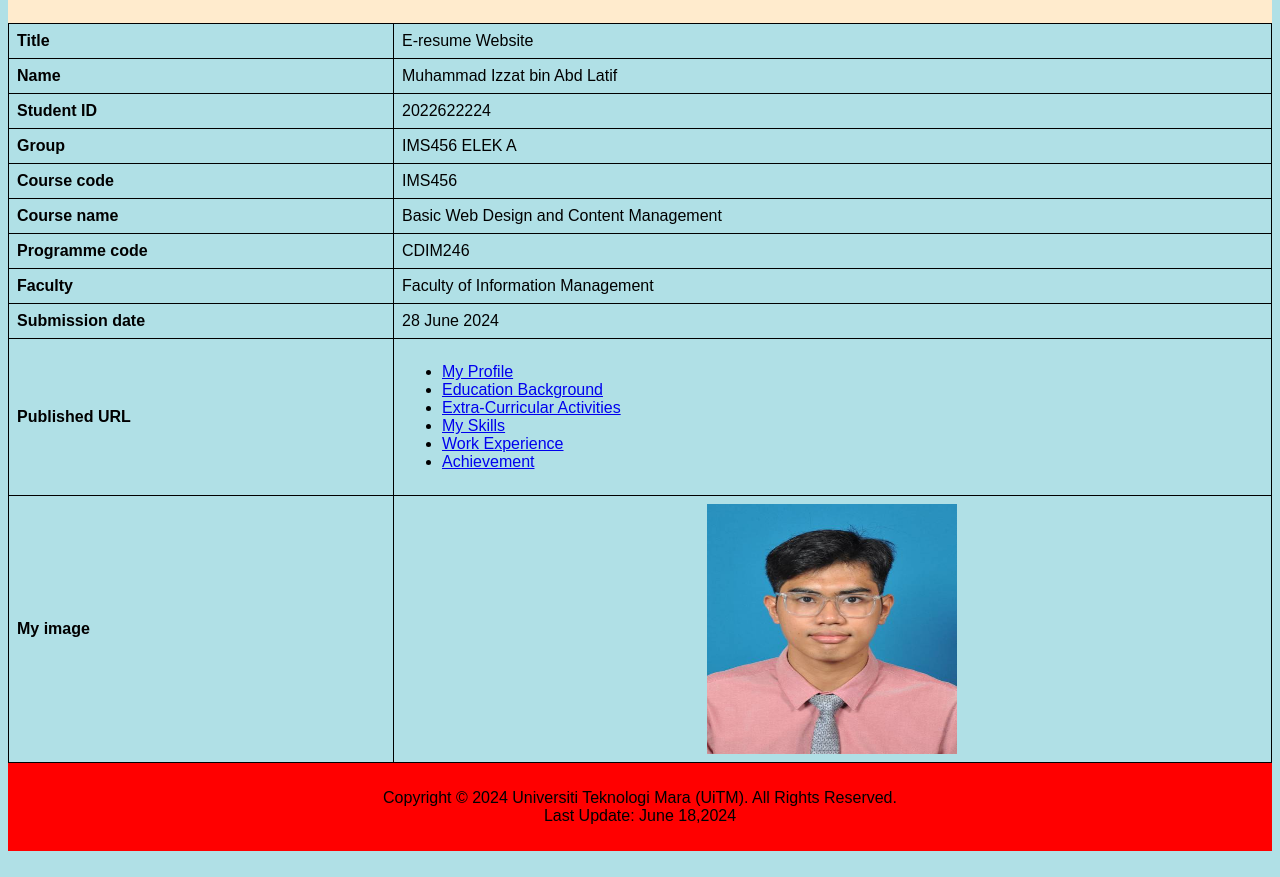
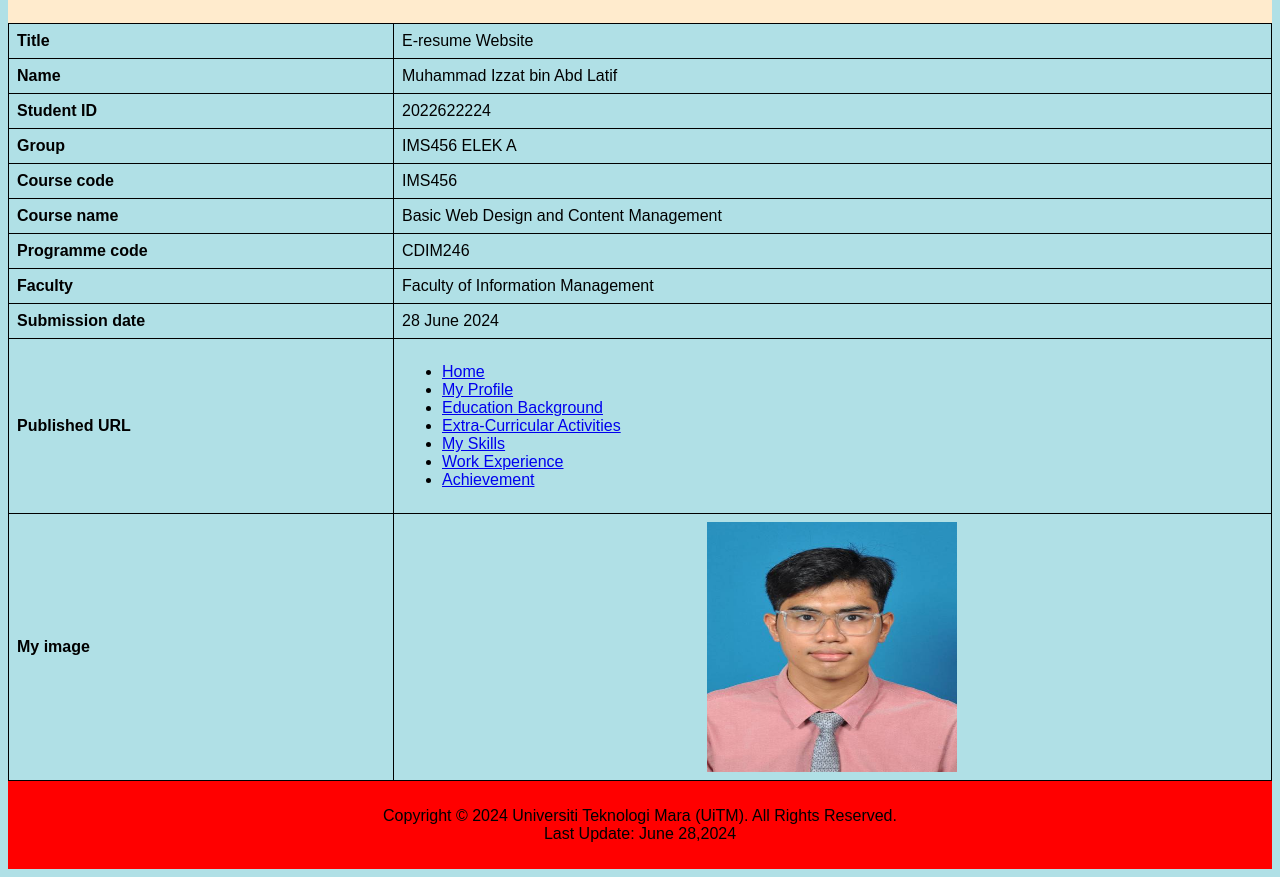
Before and after one commit to Izzat5/resume-muhammad-izzat, a plain HTML site: page index.html in a window 1280 px wide. Shown: the part 135-1012 px from the top of the page. Drawn offline with Linux system fonts and the light colour scheme.

Commit message:
Update index.html

```diff
--- a/index.html
+++ b/index.html
@@ -127,7 +127,7 @@ footer {
             <th>Published URL</th>
             <td><nav>
                 <ul>
-                  <li><a href="https://izzat5.github.io/resume-muhammad-izzat/profile.html">My Profile</a></li> <li><a href="https://izzat5.github.io/resume-muhammad-izzat/Education%20Background.html">Education Background</a></li> <li><a href="https://izzat5.github.io/resume-muhammad-izzat/Extra%20Curricular%20Activities.html">Extra-Curricular Activities</a></li> <li><a href="https://izzat5.github.io/resume-muhammad-izzat/Skills.html">My Skills</a></li> <li><a href="https://izzat5.github.io/resume-muhammad-izzat/Work%20Experience.html">Work Experience</a></li> <li><a href="https://izzat5.github.io/resume-muhammad-izzat/Achievement.html">Achievement</a></li>
+                  <li><a href="https://izzat5.github.io/resume-muhammad-izzat/">Home</a></li> <li><a href="https://izzat5.github.io/resume-muhammad-izzat/profile.html">My Profile</a></li> <li><a href="https://izzat5.github.io/resume-muhammad-izzat/Education%20Background.html">Education Background</a></li> <li><a href="https://izzat5.github.io/resume-muhammad-izzat/Extra%20Curricular%20Activities.html">Extra-Curricular Activities</a></li> <li><a href="https://izzat5.github.io/resume-muhammad-izzat/Skills.html">My Skills</a></li> <li><a href="https://izzat5.github.io/resume-muhammad-izzat/Work%20Experience.html">Work Experience</a></li> <li><a href="https://izzat5.github.io/resume-muhammad-izzat/Achievement.html">Achievement</a></li>
                 </ul>
               </nav></td>
         </tr>
@@ -142,7 +142,7 @@ footer {
       </table>
 
       <footer>
-        <p>Copyright &#169; 2024 Universiti Teknologi Mara (UiTM). All Rights Reserved. <br> Last Update: June 18,2024</p>
+        <p>Copyright &#169; 2024 Universiti Teknologi Mara (UiTM). All Rights Reserved. <br> Last Update: June 28,2024</p>
       </footer>
 
 <body style="background-color:powderblue;">
```
